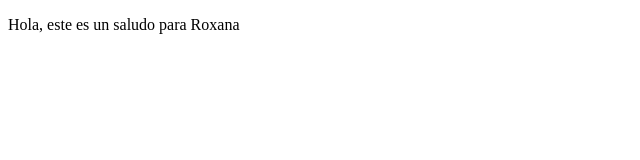
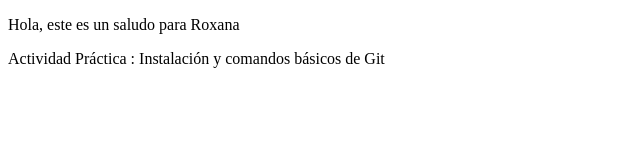
Before and after one commit to roxana-ps/desarrollo-de-aplicaciones-fullstack, a plain HTML site: page index.html in a window 1280 px wide. Shown: the whole page, without its empty margins (0-640 px from the left). Drawn offline with Linux system fonts and the light colour scheme.

Commit message:
Instalación y comandos básicos de Git

```diff
--- a/index.html
+++ b/index.html
@@ -8,6 +8,8 @@
 <body>
 
     <p>Hola, este es un saludo para Roxana</p>
+
+    <p>Actividad Práctica : Instalación y comandos básicos de Git </p>
 </body>
 
 </html>
```
Also changed, not shown: comandos_git.txt (added).
